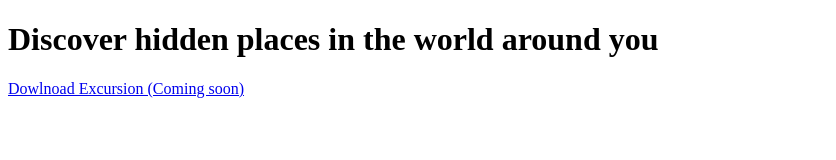
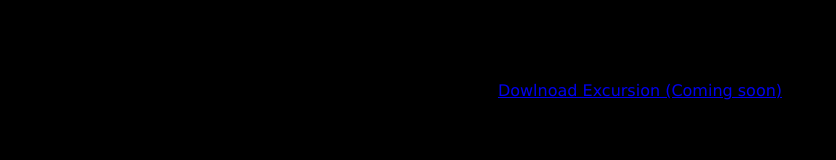
Before and after one commit to TininaDZ/excursion, a plain HTML site: page index.html in a window 1280 px wide. Shown: the whole page, without its empty margins (0-836 px from the left). Drawn offline with Linux system fonts and the light colour scheme.

Commit message:
fixing css mistake

```diff
--- a/index.html
+++ b/index.html
@@ -4,8 +4,10 @@
     <meta charset="UTF-8">
     <meta name="viewport" content="width=device-width, initial-scale=1.0">
     <meta http-equiv="X-UA-Compatible" content="ie=edge">
+    <link rel="stylesheet" href="./resources/css/style.css">
     <title>Excursion</title>
-    <link rel="stylesheet" type="text-css" href="resources/css/style.css">
+
+
 </head>
 <body>
     <h1>Discover hidden places in the world around you</h1>
```
Also changed, not shown: resources/css/style.css (line endings or trailing spaces).
